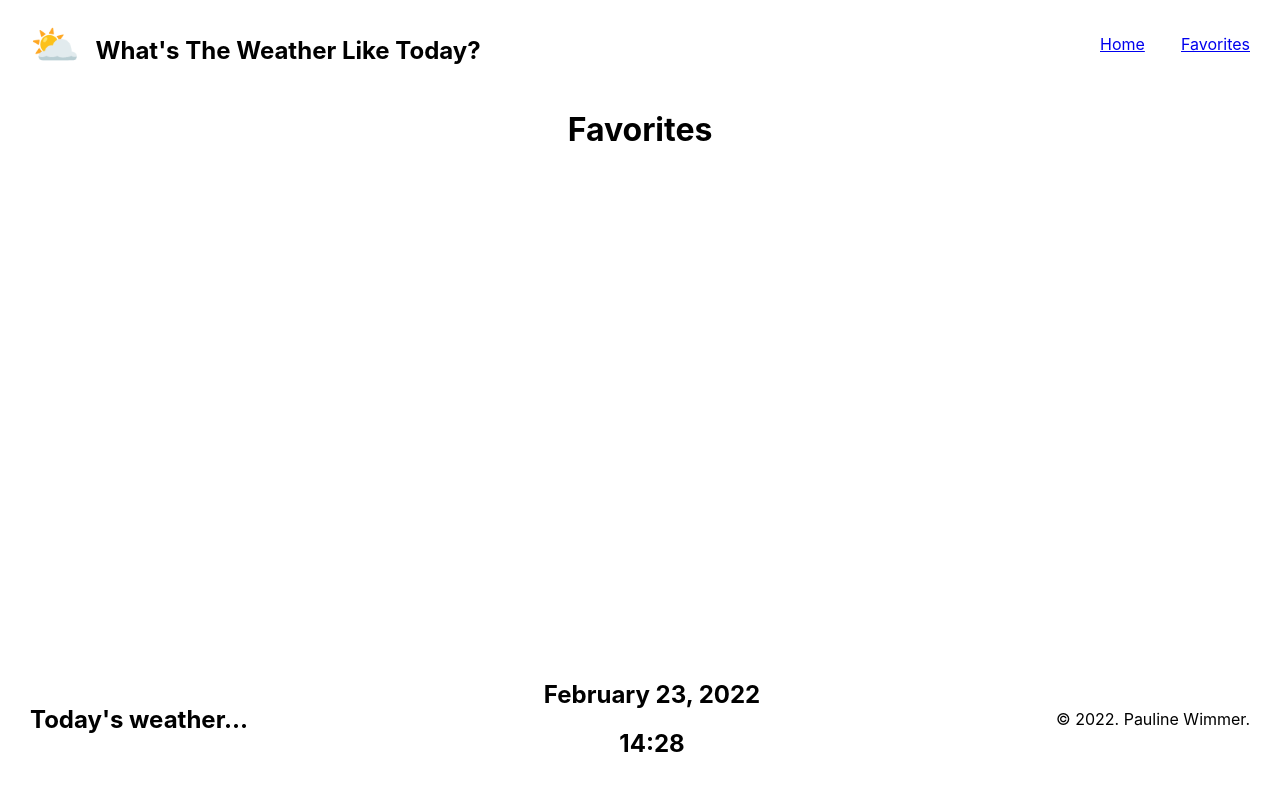
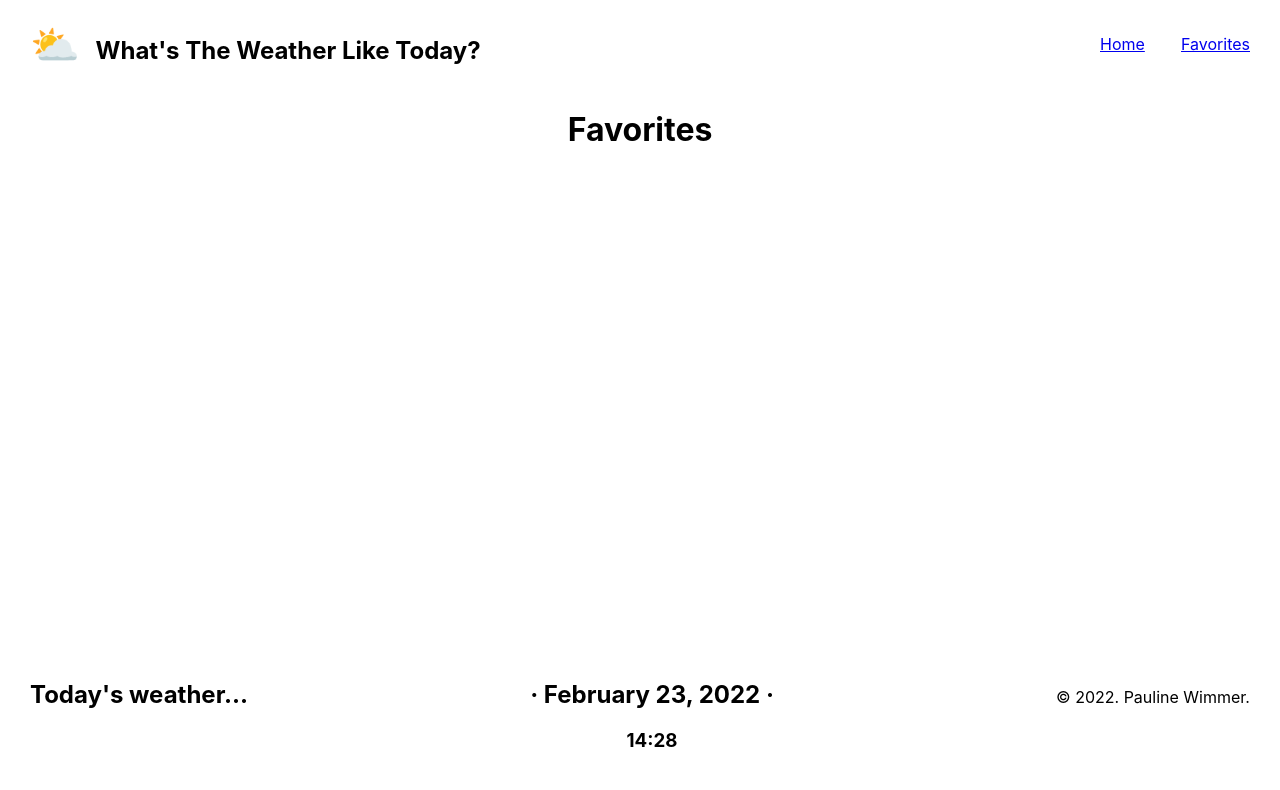
Before and after one commit to pauline-wim/weather-app, a React (Create React App) app: page /fav in a window 1280 px wide. Shown: the top 790 px of the page. Built offline with nearby package versions, Linux system fonts and the light colour scheme.

Commit message:
Change Style

```diff
--- a/src/components/Footer.js
+++ b/src/components/Footer.js
@@ -4,14 +4,14 @@ import dayjs from "dayjs";
 import styled from "styled-components";
 
 function Footer() {
-  const date = dayjs().format("MMMM DD, YYYY");
+  const date = dayjs().format("· MMMM DD, YYYY ·");
   const hour = dayjs().format("HH:mm");
   return (
     <FooterSection>
       <h2>Today's weather...</h2>
       <div className="time">
         <h2>{date}</h2>
-        <h2>{hour}</h2>
+        <h3>{hour}</h3>
       </div>
       <p>© 2022. Pauline Wimmer.</p>
     </FooterSection>
@@ -21,7 +21,7 @@ function Footer() {
 const FooterSection = styled.footer`
   display: flex;
   justify-content: space-between;
-  align-items: center;
+  align-items: baseline;
   padding: 30px;
   nav {
     /* border: 2px solid red; */
```
